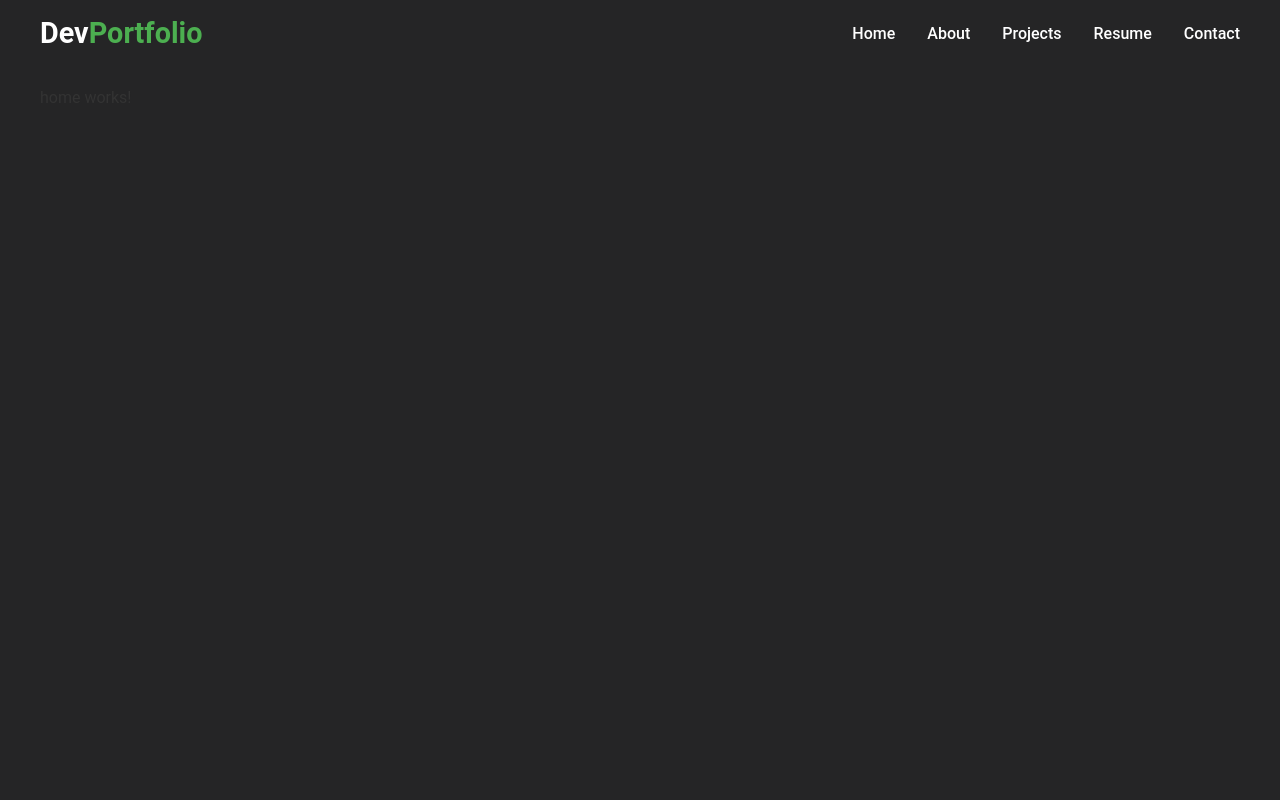
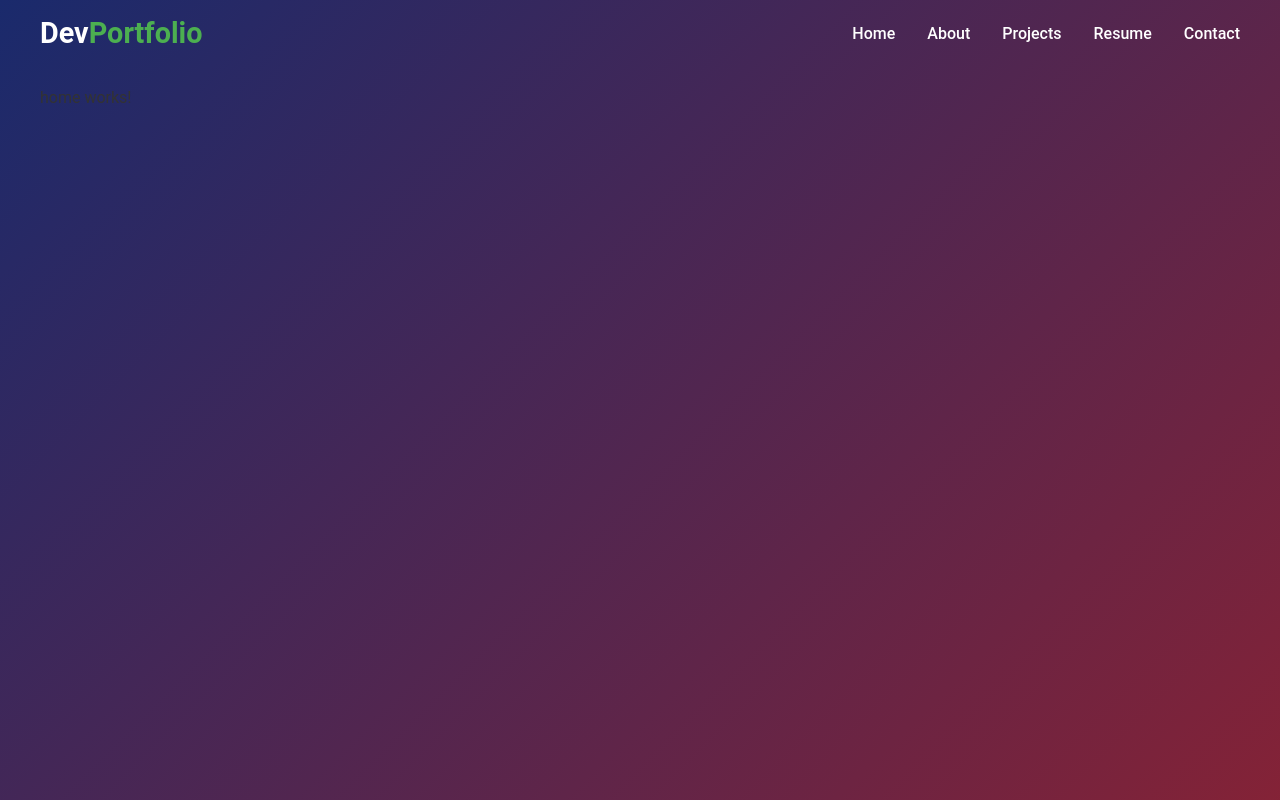
Before and after one commit to Nessumsar/portfolio-fe, an Angular app: page / in a window 1280 px wide. Shown: the top 800 px of the page. Built offline with nearby package versions, Linux system fonts and the light colour scheme.

Commit message:
background as gradient

```diff
--- a/src/styles.scss
+++ b/src/styles.scss
@@ -1,2 +1,2 @@
 /* You can add global styles to this file, and also import other style files */
-:root { background-color: #252526; }
+:root { background: linear-gradient(135deg, #1a2a6c, #b21f1f, #fdbb2d); }
```
